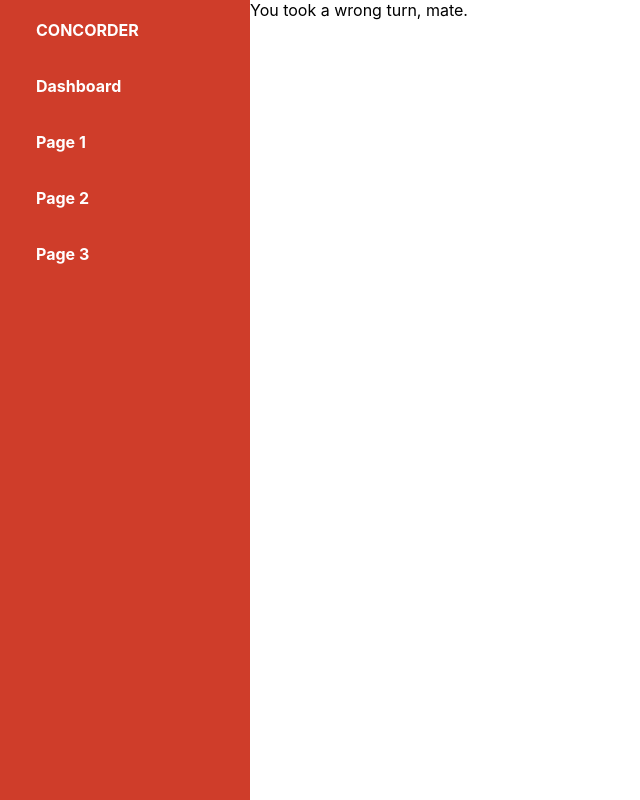
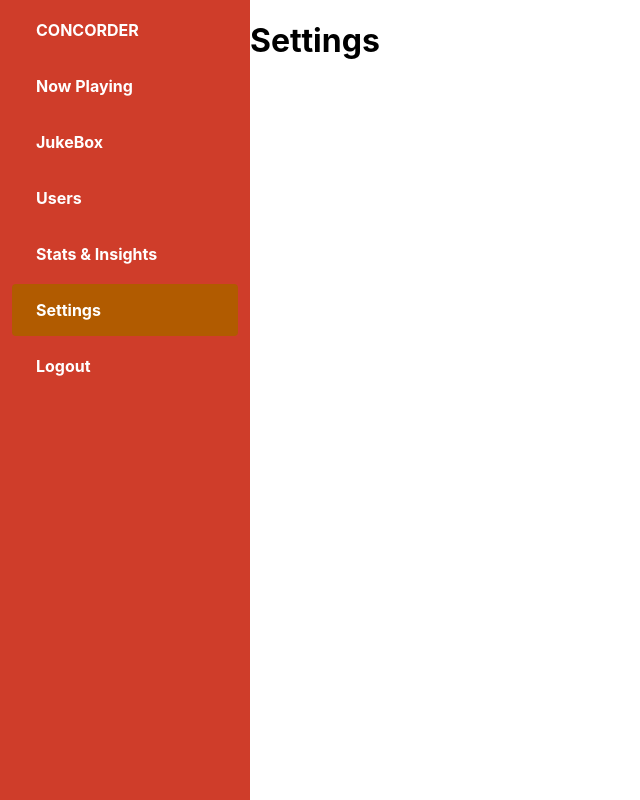
Before and after one commit to ElseLondon/concorder-host-client, a React (Create React App) app: page /settings in a window 1280 px wide. Shown: the whole page, without its empty margins (0-640 px from the left). Built offline with nearby package versions, Linux system fonts and the light colour scheme.

Commit message:
Changes dummy pages to Necessary Concorder tabs

```diff
--- a/src/components/SidebarItems.tsx
+++ b/src/components/SidebarItems.tsx
@@ -4,20 +4,28 @@ const SidebarItems = [
     route: '/'
   },
   {
-    name: "Dashboard",
-    route: '/dashboard',
+    name: "Now Playing",
+    route: '/nowPlaying',
   },
   {
-    name: "Page 1",
-    route: '/page-1'
+    name: "JukeBox",
+    route: '/jukebox'
   },
   {
-    name: "Page 2",
-    route: '/page-2'
+    name: "Users",
+    route: '/users'
   },
   {
-    name: "Page 3",
-    route: 'page-3'
+    name: "Stats & Insights",
+    route: '/statsAndInsights'
+  },
+  {
+    name: "Settings",
+    route: '/settings'
+  },
+  {
+    name: "Logout",
+    route: '/logout'
   },
 ];
 
--- a/src/pages/Dashboard.tsx
+++ /dev/null
@@ -1,15 +0,0 @@
-import React from 'react';
-
-function Dashboard(props: any) { // fix any
-
-  console.log("Dashboard props", props);
-
-  return (
-    <div className="App">
-      <h2>I'm the dashboard.</h2>
-      <p>You love me &lt;3 </p>
-    </div>
-  );
-}
-
-export default Dashboard;
--- /dev/null
+++ b/src/pages/JukeBox.tsx
@@ -0,0 +1,11 @@
+import React from 'react';
+
+function JukeBox() {
+  return (
+    <div>
+      <h1>JukeBox</h1>
+    </div>
+  );
+}
+
+export default JukeBox;
--- /dev/null
+++ b/src/pages/LogOut.tsx
@@ -0,0 +1,11 @@
+import React from 'react';
+
+function LogOut() {
+  return (
+    <div>
+      <h1>Log Out</h1>
+    </div>
+  );
+}
+
+export default LogOut;
--- a/src/pages/NotFound.tsx
+++ b/src/pages/NotFound.tsx
@@ -3,7 +3,7 @@ import React from 'react';
 const NotFound = () => {
   return (
     <div>
-      <p>You took a wrong turn, mate.</p>
+      <p>Page Not Found</p>
     </div>
   );
 };
--- /dev/null
+++ b/src/pages/NowPlaying.tsx
@@ -0,0 +1,12 @@
+import React from 'react';
+
+function NowPlaying(props: any) { // fix any
+
+  return (
+    <div className="App">
+      <h2>Now Playing</h2>
+    </div>
+  );
+}
+
+export default NowPlaying;
--- a/src/pages/Page-1.tsx
+++ /dev/null
@@ -1,12 +0,0 @@
-import React from 'react';
-
-function Page1() {
-  return (
-    <div>
-      <h1>Page 1</h1>
-      <p>I bring the sauce.</p>
-    </div>
-  );
-}
-
-export default Page1;
--- a/src/pages/Page-2.tsx
+++ /dev/null
@@ -1,12 +0,0 @@
-import React from 'react';
-
-function Page2() {
-  return (
-    <div>
-      <h2>Page 2</h2>
-      <p>I'm kinda boring :/</p>
-    </div>
-  );
-}
-
-export default Page2;
--- /dev/null
+++ b/src/pages/Settings.tsx
@@ -0,0 +1,11 @@
+import React from 'react';
+
+function Settings() {
+  return (
+    <div>
+      <h1>Settings</h1>
+    </div>
+  );
+}
+
+export default Settings;
--- a/src/pages/Page-3.tsx
+++ b/src/pages/StatsAndInsights.tsx
@@ -1,6 +1,6 @@
 import React from 'react';
 
-const Page3 = () => {
+const StatsAndInsights = () => {
   return (
       <div style={{padding: '24px'}}>
         <h2>I bring the pasta.</h2>
@@ -119,4 +119,4 @@ const Page3 = () => {
   );
 };
 
-export default Page3;
+export default StatsAndInsights;
--- /dev/null
+++ b/src/pages/Users.tsx
@@ -0,0 +1,11 @@
+import React from 'react';
+
+function Users() {
+  return (
+    <div>
+      <h2>Users</h2>
+    </div>
+  );
+}
+
+export default Users;
--- a/src/routes.tsx
+++ b/src/routes.tsx
@@ -1,11 +1,13 @@
 import React from "react";
 import {BrowserRouter, Route, Switch} from "react-router-dom";
-import Page1 from "./pages/Page-1";
-import Page2 from "./pages/Page-2";
-import Page3 from "./pages/Page-3";
-import Dashboard from "./pages/Dashboard";
+import JukeBox from "./pages/JukeBox";
+import Users from "./pages/Users";
+import StatsAndInsights from "./pages/StatsAndInsights";
+import NowPlaying from "./pages/NowPlaying";
 import NotFound from "./pages/NotFound";
 import Layout from "./components/Layout";
+import LogOut from "./pages/LogOut";
+import Settings from "./pages/Settings";
 
 function Routes() {
   return (
@@ -13,11 +15,15 @@ function Routes() {
       <Route render={(props: any)=>( //fix any
         <Layout {...props}>
           <Switch>
-            <Route path="/" exact component={Dashboard}/>
-            <Route path="/dashboard" exact component={Dashboard}/>
-            <Route path="/page-1" component={Page1}/>
-            <Route path="/page-2" component={Page2}/>
-            <Route path="/page-3" component={Page3}/>
+            <Route path="/" exact component={NowPlaying}/>
+            <Route path="/nowPlaying" exact component={NowPlaying}/>
+            <Route path="/jukeBox" component={JukeBox}/>
+            <Route path="/users" component={Users}/>
+            <Route path="/statsAndInsights" component={StatsAndInsights}/>
+            {/*  */}
+            <Route path="/settings" component={Settings}/>
+            <Route path="/logOut" component={LogOut}/>
+            {/*  */}
             <Route component={NotFound}/>
           </Switch>
         </Layout>
```
